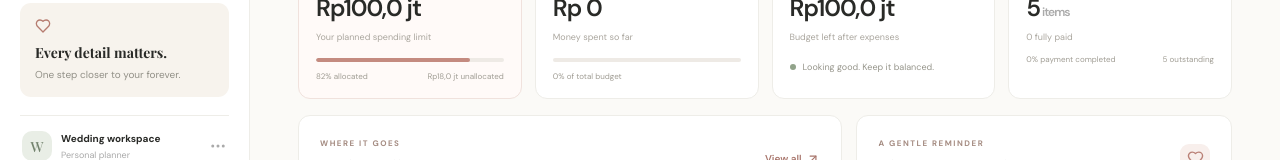
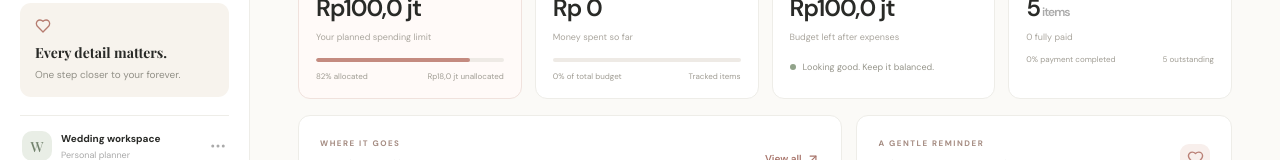
Before and after one commit to vassameta/wedplan, a Next.js app: page / in a window 1280 px wide. Shown: the part 620-780 px from the top of the page. Built offline with nearby package versions, Linux system fonts and the light colour scheme; a web font is replaced by a local one.

Commit message:
fix: remove invalid dashboard field reference

```diff
--- a/components/wedding-dashboard.tsx
+++ b/components/wedding-dashboard.tsx
@@ -133,7 +133,7 @@ export default function WeddingDashboard() {
           <section className="section-heading"><div><span className="eyebrow">THE BIG PICTURE</span><h2>Your budget at a glance</h2></div><span className="updated-label">Updated just now</span></section>
           <section className="stats-grid">
             <article className="stat-card stat-primary"><div className="stat-top"><span>Total budget</span><span className="stat-icon"><Wallet size={17}/></span></div><div className="stat-value">{shortRupiah(active.budget)}</div><div className="stat-foot">Your planned spending limit</div><div className="stat-line"><i style={{width:`${allocation}%`}}/></div><div className="stat-sub"><span>{Math.round(allocation)}% allocated</span><span>{shortRupiah(Math.max(0,active.budget-totals.allocated))} unallocated</span></div></article>
-            <article className="stat-card"><div className="stat-top"><span>Actual spending</span><span className="stat-icon blush"><TrendingUp size={17}/></span></div><div className="stat-value">{shortRupiah(totals.actual)}</div><div className="stat-foot">Money spent so far</div><div className="mini-progress"><i style={{width:`${progress}%`}}/></div><div className="stat-sub"><span>{progress}% of total budget</span><span>{totals.items ? "" : ""}</span></div></article>
+            <article className="stat-card"><div className="stat-top"><span>Actual spending</span><span className="stat-icon blush"><TrendingUp size={17}/></span></div><div className="stat-value">{shortRupiah(totals.actual)}</div><div className="stat-foot">Money spent so far</div><div className="mini-progress"><i style={{width:`${progress}%`}}/></div><div className="stat-sub"><span>{progress}% of total budget</span><span>{totals.count ? "Tracked items" : "No items yet"}</span></div></article>
             <article className="stat-card"><div className="stat-top"><span>Budget remaining</span><span className="stat-icon sage"><CircleDollarSign size={17}/></span></div><div className={totals.remaining < 0 ? "stat-value negative" : "stat-value"}>{shortRupiah(totals.remaining)}</div><div className="stat-foot">Budget left after expenses</div><div className="remaining-note"><span className="tiny-dot"/> {totals.remaining < 0 ? "Over budget — review your plan" : "Looking good. Keep it balanced."}</div></article>
             <article className="stat-card"><div className="stat-top"><span>Budget items</span><span className="stat-icon lavender"><ClipboardList size={17}/></span></div><div className="stat-value">{totals.count}<small> items</small></div><div className="stat-foot">{totals.paid} fully paid</div><div className="stat-sub"><span>{totals.count ? Math.round(totals.paid/totals.count*100) : 0}% payment completed</span><span>{totals.count-totals.paid} outstanding</span></div></article>
           </section>
```
